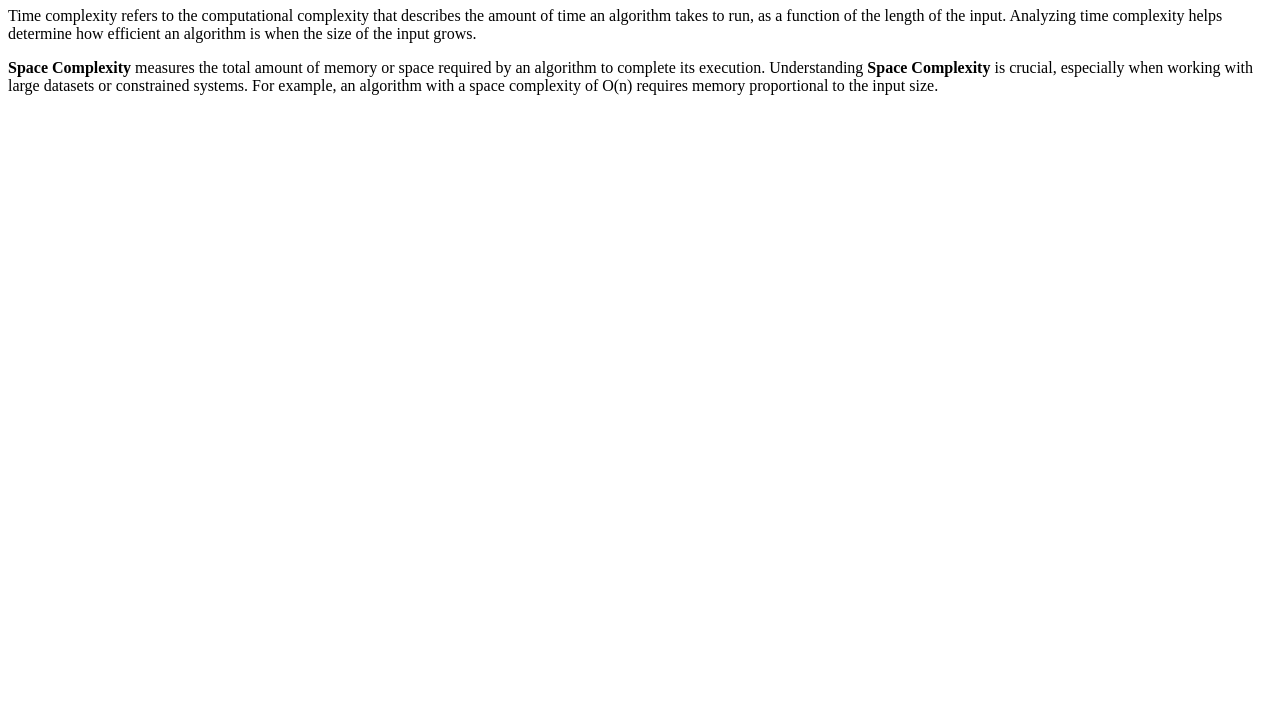
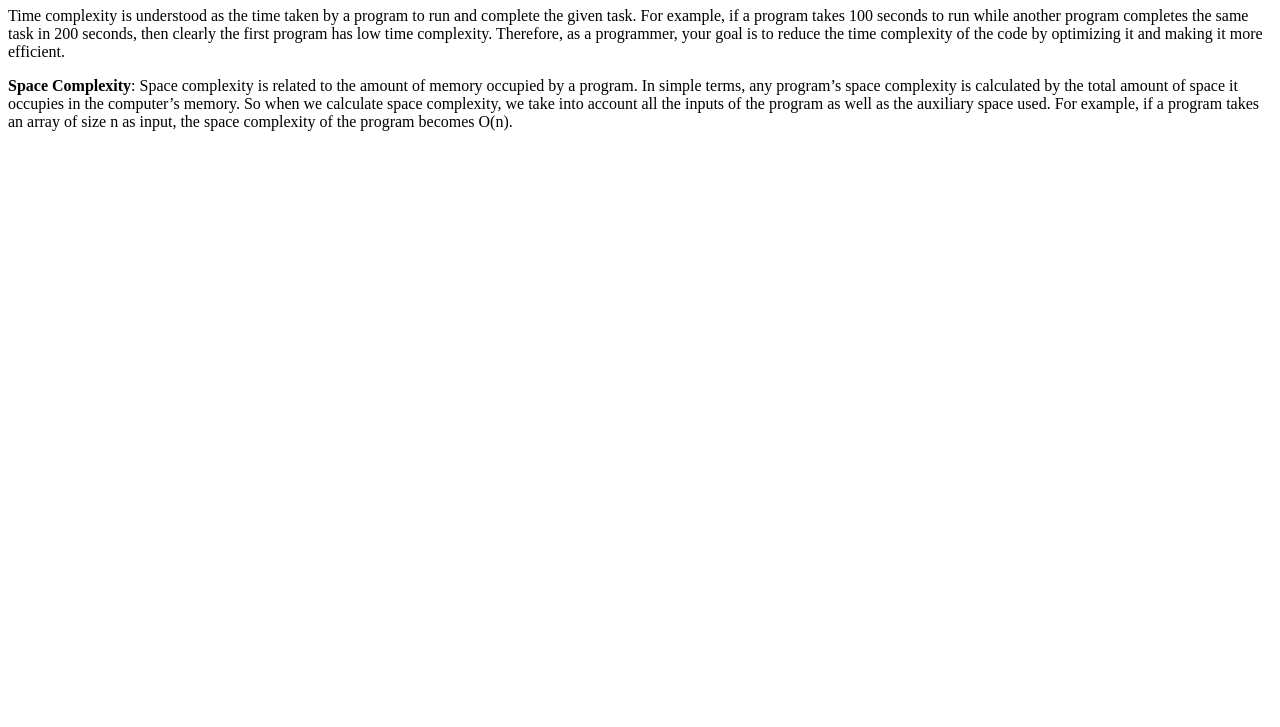
Before and after one commit to acciojob/time-and-space-complexity-Avdesh-Rajput, a website: page main.html in a window 1280 px wide. Shown: the part 73-800 px from the top of the page. Drawn offline with Linux system fonts and the light colour scheme.

Commit message:
created a submission

```diff
--- a/main.html
+++ b/main.html
@@ -9,11 +9,11 @@
     <h1>Understanding Time, Space, and Complexity</h1>
 
     <p>
-        Time complexity refers to the computational complexity that describes the amount of time an algorithm takes to run, as a function of the length of the input. Analyzing time complexity helps determine how efficient an algorithm is when the size of the input grows.
+      Time complexity is understood as the time taken by a program to run and complete the given task. For example, if a program takes 100 seconds to run while another program completes the same task in 200 seconds, then clearly the first program has low time complexity. Therefore, as a programmer, your goal is to reduce the time complexity of the code by optimizing it and making it more efficient.
     </p>
 
     <p>
-        <b>Space Complexity</b> measures the total amount of memory or space required by an algorithm to complete its execution. Understanding <b>Space Complexity</b> is crucial, especially when working with large datasets or constrained systems. For example, an algorithm with a space complexity of O(n) requires memory proportional to the input size.
+       <b>Space Complexity</b>: Space complexity is related to the amount of memory occupied by a program. In simple terms, any program’s space complexity is calculated by the total amount of space it occupies in the computer’s memory. So when we calculate space complexity, we take into account all the inputs of the program as well as the auxiliary space used. For example, if a program takes an array of size n as input, the space complexity of the program becomes O(n).
     </p>
 
 </body>
```
